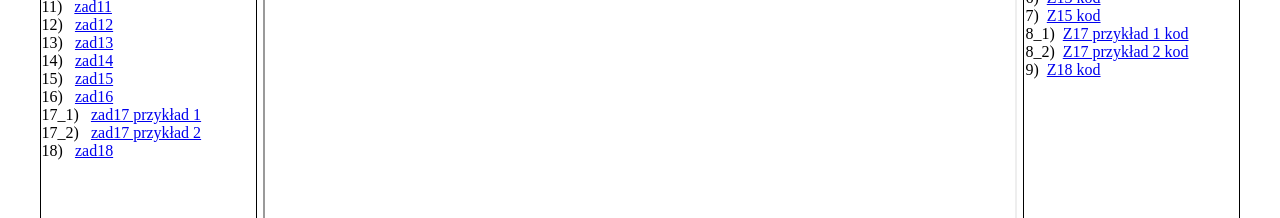
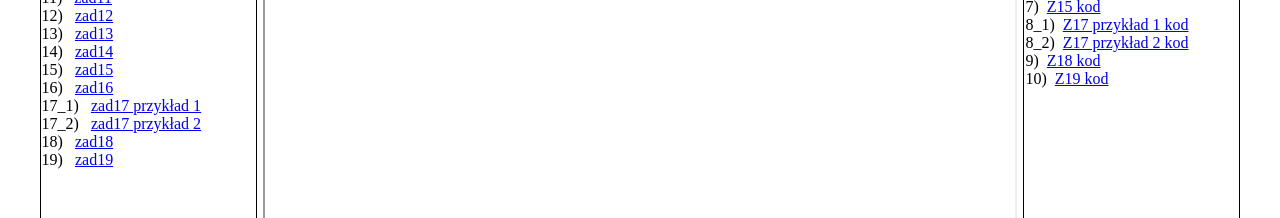
Before and after one commit to michas222/css_kami_216, a plain HTML site: page index.html in a window 1280 px wide. Shown: the part 375-593 px from the top of the page. Drawn offline with Linux system fonts and the light colour scheme.

Commit message:
Update index.html

```diff
--- a/index.html
+++ b/index.html
@@ -50,6 +50,8 @@
  <br>
  18)&nbsp&nbsp <a href="zadanie18_KAMI.html" target="strony">zad18</a>
  <br>
+ 19)&nbsp&nbsp <a href="zadanie19_KAMI.html" target="strony">zad19</a>
+ <br>
  </td>
  <td align=center><iframe width=750 height=650 name="strony" src="start.html" border="0"></iframe>
  </td>
@@ -74,7 +76,8 @@
  <br>
  9)&nbsp&nbsp<a href="zadanie18_KAMI_kod.html" target="strony">Z18 kod </a>
  <br>
-
+ 10)&nbsp&nbsp<a href="zadanie19_KAMI_kod.html" target="strony">Z19 kod </a>
+ <br>
  </td>
  </tr>
 </table>
```
